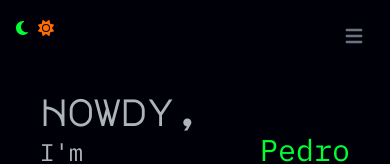
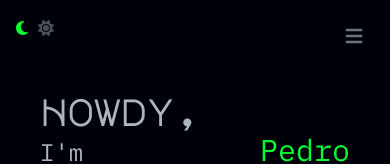
Before and after one commit to rooted92/pedrocwebsite, a React (Create React App) app: page / in a window 390 px wide. Shown: the top 164 px of the page. Built offline with nearby package versions, Linux system fonts and the light colour scheme; a web font is replaced by a local one.

Commit message:
fix: added logic for theme icon color on mobile

```diff
--- a/src/components/NavbarFolder/NavbarComponent.tsx
+++ b/src/components/NavbarFolder/NavbarComponent.tsx
@@ -60,7 +60,7 @@ const Navbar = (): JSX.Element => {
                 <button
                     className='absolute left-4 top-4 hover:scale-105 transform transition-all duration-200 ease-linear'
                     onClick={handleThemeToggle}>
-                    <FontAwesomeIcon icon={faMoon} style={{ color: "#00ff33", }} /> <FontAwesomeIcon icon={faSun} style={{ color: "#ff6d00", }} />
+                    <FontAwesomeIcon icon={faMoon} style={{ color: isDark ? "#00ff33" : "#495057" }} /> <FontAwesomeIcon icon={faSun} style={{ color: !isDark ? "#ff6d00" : "#495057" }} />
                 </button>
                 <div className="max-w-screen-xl flex flex-wrap items-center justify-between mx-auto p-4">
                     <div className="flex items-center"></div>
```
